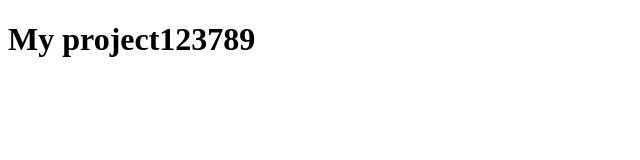
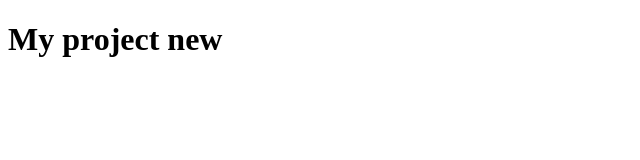
Before and after one commit to KalmykovMikhail2/my-project, a plain HTML site: page index.html in a window 1280 px wide. Shown: the whole page, without its empty margins (0-640 px from the left). Drawn offline with Linux system fonts and the light colour scheme.

Commit message:
title new

```diff
--- a/index.html
+++ b/index.html
@@ -7,6 +7,6 @@
   <title>My project</title>
 </head>
 <body>
-  <h1>My project123789</h1>
+  <h1>My project new</h1>
 </body>
 </html>
```
